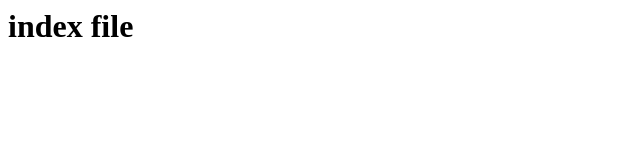
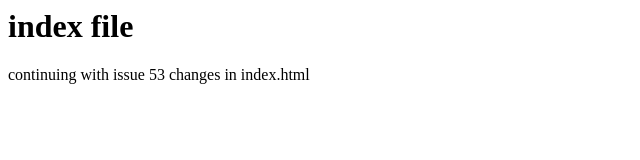
Before and after one commit to glegshot/git-practice-repo, a plain HTML site: page index.html in a window 1280 px wide. Shown: the whole page, without its empty margins (0-640 px from the left). Drawn offline with Linux system fonts and the light colour scheme.

Commit message:
continue issue53 changes

```diff
--- a/index.html
+++ b/index.html
@@ -2,4 +2,5 @@
 </HEAD>
 <BODY>
 <h1>index file</h1>
+<p> continuing with issue 53 changes in index.html</p>
 </BODY>
```
